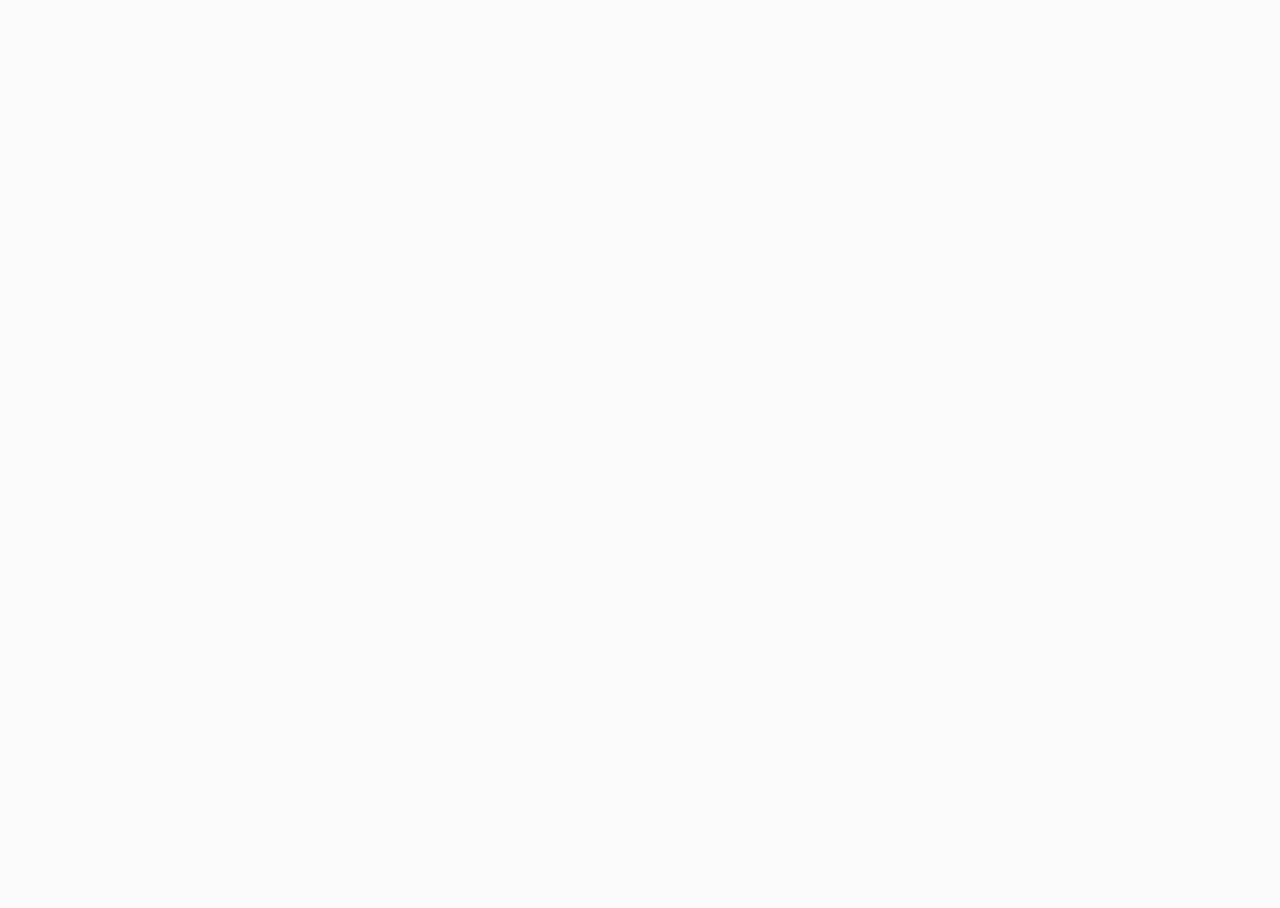
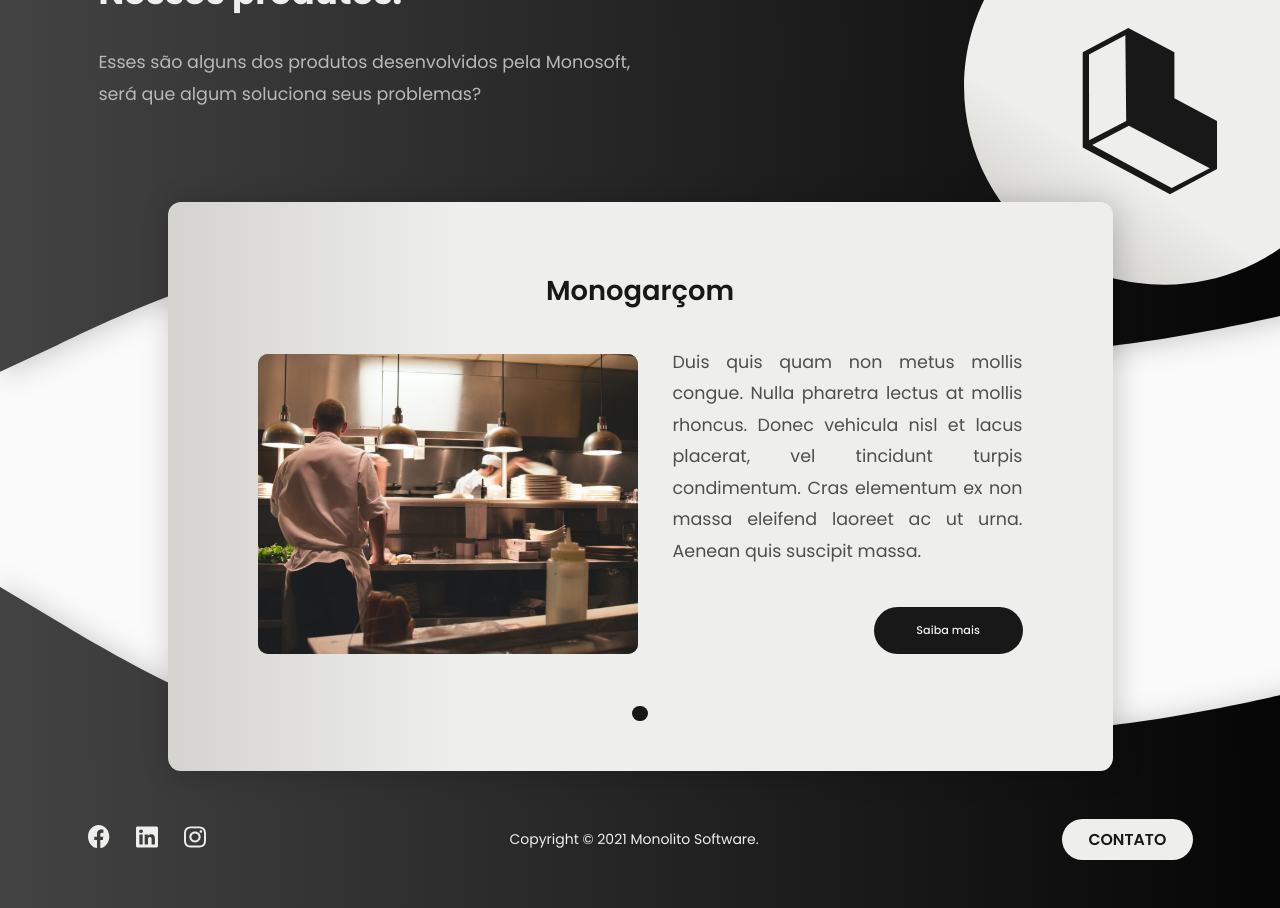
Before and after one commit to monolito-software/monosoft-webpage, a Next.js app: page / in a window 1280 px wide. Shown: the part 1940-2848 px from the top of the page. Before the commit the page ends 1655 px from the top, so only its background shows below. Built offline with nearby package versions, Linux system fonts and the light colour scheme; a web font is replaced by a local one.

Commit message:
feat: full prototype coded

```diff
--- a/src/components/Products.js
+++ b/src/components/Products.js
@@ -1,16 +1,13 @@
-import ProductsCarousel from './ProductsCarousel';
-
 import styles from '../styles/components/Products.module.css';
 
 const Products = () => {
   return (
     <section id="products" className={styles.productsContainer}>
       <h1 className="heading-1">Nossos produtos.</h1>
-      <p>
+      <p id={styles.description} className="normal-text">
         Esses são alguns dos produtos desenvolvidos pela Monosoft, será que
         algum soluciona seus problemas?
       </p>
-      <ProductsCarousel />
     </section>
   );
 };
--- a/src/components/ProductsCarousel.js
+++ b/src/components/ProductsCarousel.js
@@ -5,11 +5,14 @@
     <div className={styles.carouselContainer}>
       <h1 className="heading-2">Monogarçom</h1>
       <div className={styles.content}>
-        <img src="/images/products/monogarcom.png" alt="Imagem do MonoGarçom" />
-        <p>Duis quis quam non metus mollis congue. Nulla pharetra lectus at mollis rhoncus. Donec vehicula nisl et lacus placerat, vel tincidunt turpis condimentum. Cras elementum ex non massa eleifend laoreet ac ut urna. Aenean quis suscipit massa.</p>
-        <button>Saiba mais</button>
+        <img src="/images/products/monogarcom.svg" alt="Imagem do MonoGarçom" />
+        <div className={styles.about}>
+          <p className="normal-text">Duis quis quam non metus mollis congue. Nulla pharetra lectus at mollis rhoncus. Donec vehicula nisl et lacus placerat, vel tincidunt turpis condimentum. Cras elementum ex non massa eleifend laoreet ac ut urna. Aenean quis suscipit massa.</p>
+          <a href="https://monogarcom.com.br"><span>Saiba mais</span></a>
+        </div>
       </div>
-      <div className={styles.indicator}>. . .</div>
+      <div className={styles.indicator}>
+      </div>
     </div>
   );
 }
--- a/src/pages/index.js
+++ b/src/pages/index.js
@@ -4,6 +4,7 @@
 import Intro from '../components/Intro';
 import Services from '../components/Services';
 import Products from '../components/Products';
+import ProductsCarousel from '../components/ProductsCarousel';
 import Footer from '../components/Footer';
 
 import styles from '../styles/Home.module.css';
@@ -27,11 +28,14 @@
       <main>
         <Intro />
         <Services />
-        {/* <Products /> */}
+        <Products />
+        <div className={styles.carousel}>
+          <ProductsCarousel />
+      </div>
       </main>
-      {/* <footer>
+      <footer>
         <Footer />
-      </footer> */}
+      </footer>
     </div>
   );
 }
--- a/src/styles/Home.module.css
+++ b/src/styles/Home.module.css
@@ -1,7 +1,13 @@
 .container {
-  padding: 0 0.5rem;
+  padding: 0 5rem;
   display: flex;
   flex-direction: column;
   justify-content: center;
   align-items: center;
 }
+
+.carousel {
+  display: flex;
+  justify-content: center;
+  align-items: center;
+}
--- a/src/styles/components/Footer.module.css
+++ b/src/styles/components/Footer.module.css
@@ -18,6 +18,11 @@
   padding: 0.625rem 1.875rem;
   background: var(--white);
   border-radius: 3.125rem;
+  transition: ease-in-out 0.2s;
+}
+
+.contactButton:hover  {
+  transform: scale(1.05);
 }
 
 .contactButton span {
@@ -25,8 +30,8 @@
 }
 
 .footerContainer {
-  margin-top: 6.25rem;
-  margin-bottom: 6.25rem;
+  height: 9.75rem;
+  width: 100vw;
   display: flex;
   flex-direction: row;
   align-items: center;
--- a/src/styles/components/Products.module.css
+++ b/src/styles/components/Products.module.css
@@ -5,3 +5,25 @@
 .productsContainer p {
   color: var(--light-gray);
 }
+
+#description {
+  max-width: 38.313rem;
+}
+
+.productsContainer {
+  margin-top: 18rem;
+}
+
+.productsContainer h1 {
+  color: var(--white);
+}
+
+.productsContainer p {
+  color: var(--light-gray);
+}
+
+.carousel {
+  display: flex;
+  align-items: center;
+  justify-content: center;
+}
--- a/src/styles/components/ProductsCarousel.module.css
+++ b/src/styles/components/ProductsCarousel.module.css
@@ -0,0 +1,69 @@
+.carouselContainer {
+  margin-top: 5.313rem;
+  width: 67.5rem;
+  background: var(--white-gradient);
+  box-shadow: 3px 2px 30px rgba(0, 0, 0, 0.2);
+  border-radius: 0.938rem;
+  padding: 3.563rem 3.125rem;
+  display: flex;
+  flex-direction: column;
+  align-items: center;
+
+}
+
+.carouselContainer h1 {
+  color: var(--black);
+}
+
+.carouselContainer p {
+  color: var(--gray);
+  margin-left: 2.5rem;
+  text-align: justify;
+  width:25rem;
+}
+
+.carouselContainer a {
+  background: var(--black);
+  border-radius: 3.125rem;
+  margin-top: 1.563rem;
+  width: 10.625rem;
+  height: 3.375rem;
+  display: flex;
+  align-items: center;
+  justify-content: center;
+  transition: ease-in-out 0.2s;
+}
+
+.carouselContainer a:hover {
+  transform: scale(1.05);
+}
+
+.carouselContainer a > span {
+  color: var(--white);
+  font-family: 'Poppins';
+  font-weight: 500;
+  font-size: 0.8rem;
+  line-height: 150%;
+}
+
+.content {
+  display: flex;
+  flex-direction: row;
+  align-items: center;
+}
+
+.content .about {
+  text-align: right;
+  height: 25rem;
+  display: flex;
+  flex-direction: column;
+  align-items: flex-end;
+}
+
+.indicator {
+  border-radius: 50%;
+  width: 1.125rem;
+  height: 1.125rem;
+  background: var(--black);
+  margin-top: 1.875rem;
+}
--- a/src/styles/globals.css
+++ b/src/styles/globals.css
@@ -5,6 +5,7 @@
   font-family: 'Poppins', -apple-system, BlinkMacSystemFont, Segoe UI, Roboto,
     Oxygen, Ubuntu, Cantarell, Fira Sans, Droid Sans, Helvetica Neue, sans-serif;
   background: #fafafa;
+  overflow-x: hidden;
 }
 
 html {
@@ -13,7 +14,7 @@
 }
 
 body {
-  background-color: #d5d4d0;
+  background-image: url("/images/background.svg");
   background-repeat: no-repeat;
   background-size: cover;
 }
```
Also changed, not shown: public/images/background.svg, public/images/products/monogarcom.svg (added).
